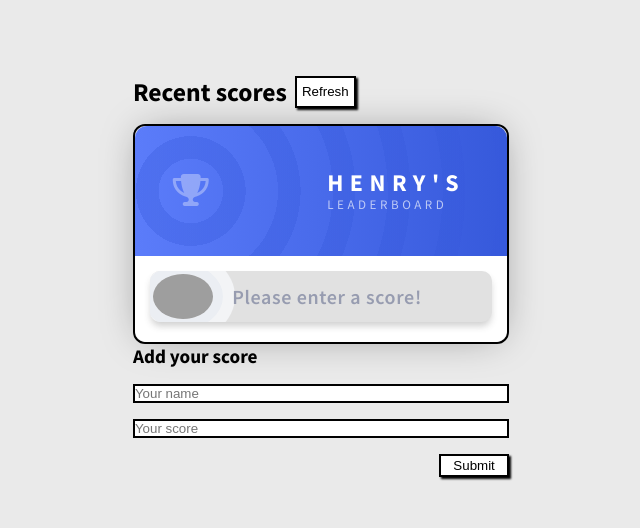
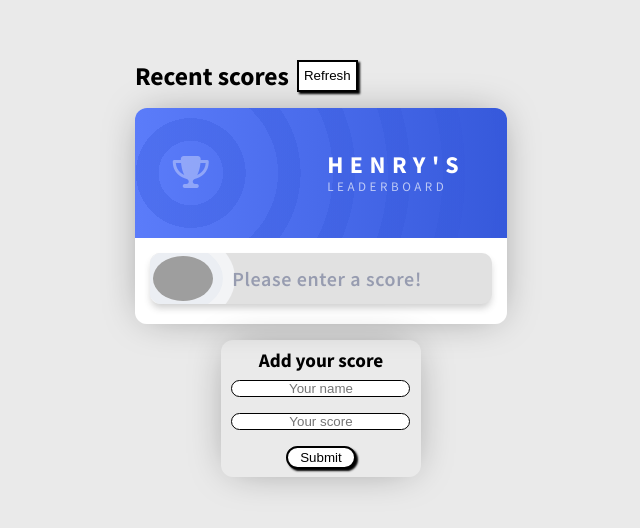
Before and after one commit to hsztan/leaderboard, a website built with webpack: page src/index.html in a window 1280 px wide. Shown: the part 124-652 px from the top of the page, without its empty margins (319-959 px from the left). Built offline with nearby package versions, Linux system fonts and the light colour scheme; no server answers; grey boxes are pictures that could not be loaded.

Commit message:
Style form

```diff
--- a/src/index.css
+++ b/src/index.css
@@ -28,6 +28,30 @@ h2 {
   padding: 1rem 0 0 1rem;
 }
 
+.title-wrapper {
+  display: flex;
+  gap: 0.5rem;
+}
+
+.btn {
+  background-color: #fff;
+  border: 2px solid black;
+  box-shadow: 2px 2px 2px;
+  padding: 2px 5px;
+}
+
+.section-title {
+  padding-bottom: 1rem;
+}
+
+#scores-container li {
+  padding: 3px;
+}
+
+#scores-container li:nth-child(odd) {
+  background-color: #e1e1e1;
+}
+
 /* Main styles */
 
 :root {
@@ -40,7 +64,6 @@ h2 {
   max-width: 490px;
   width: 100%;
   border-radius: 12px;
-  border: none;
 }
 
 .leaderboard .header {
@@ -141,53 +164,38 @@ h2 {
 }
 
 
-/* Main styles */
+/* Form styles */
+
+.add-score {
+  padding: 0.5rem 0;
+  margin: 1rem auto;
+  box-shadow: 0 0 40px -10px rgba(0, 0, 0, .4);
+  width: 200px;
+  border-radius: 12px;
+}
+
+.section-score-title {
+  text-align: center;
+  padding-bottom: 0.5rem;
+}
 
 ul {
   list-style: none;
 }
 
-/* main {
-  display: flex;
-  justify-content: space-around;
-  padding: 1rem;
-} */
-
 input {
-  border: 2px solid black;
+  border: 1px solid black;
+  border-radius: 15px;
 }
 
-.title-wrapper {
-  display: flex;
-  gap: 0.5rem;
-}
-
-.btn {
-  background-color: #fff;
-  border: 2px solid black;
-  box-shadow: 2px 2px 2px;
-  padding: 2px 5px;
-}
-
-.section-title {
-  padding-bottom: 1rem;
-}
-
-#scores-container {
-  border: 2px solid black;
-}
-
-#scores-container li {
-  padding: 3px;
-}
-
-#scores-container li:nth-child(odd) {
-  background-color: #e1e1e1;
+input::placeholder {
+  text-align: center;
 }
 
 form {
   display: flex;
   flex-direction: column;
+  align-items: center;
   justify-content: center;
   gap: 1rem;
 }
@@ -195,5 +203,4 @@ form {
 #submit {
   display: block;
   width: 70px;
-  margin-left: auto;
 }
--- a/src/index.html
+++ b/src/index.html
@@ -27,12 +27,23 @@
               ><span class="title--bottom">LEADERBOARD</span>
             </h1>
           </div>
+          <!-- <ul class="profiles">
+            <li class="profile form">
+              <img
+                class="picture"
+                src="https://robohash.org/blahblah.png"
+                alt="robot"
+              />
+              <span class="name">Please enter a score!</span>
+              <span class="score"></span>
+            </li>
+          </ul> -->
           <ul id="scores" class="profiles"></ul>
         </div>
       </section>
       <!-- Add Score -->
       <section class="add-score">
-        <h2 class="section-title">Add your score</h2>
+        <h2 class="section-score-title">Add your score</h2>
         <form id="add-score-form">
           <input
             type="text"
```
